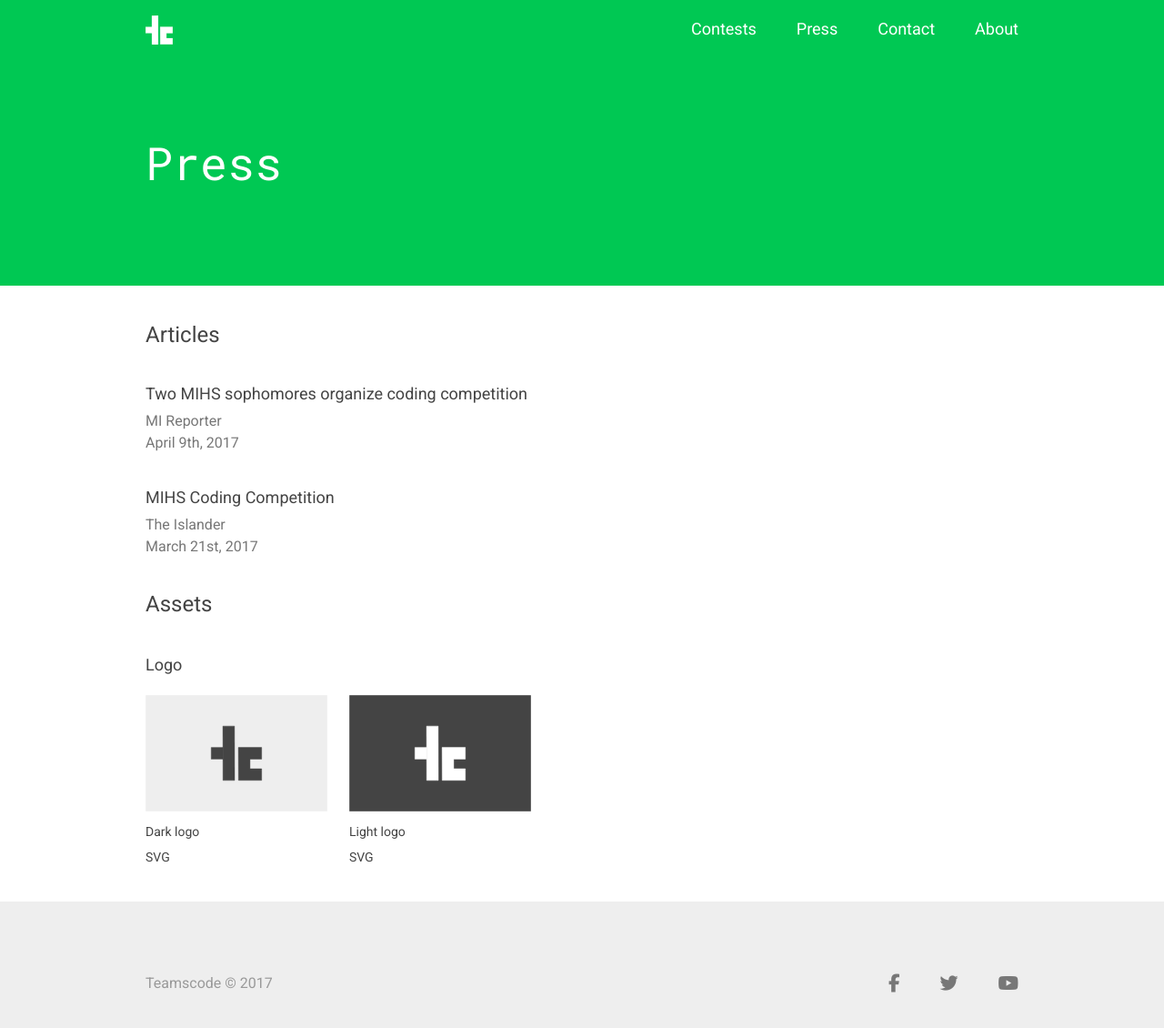
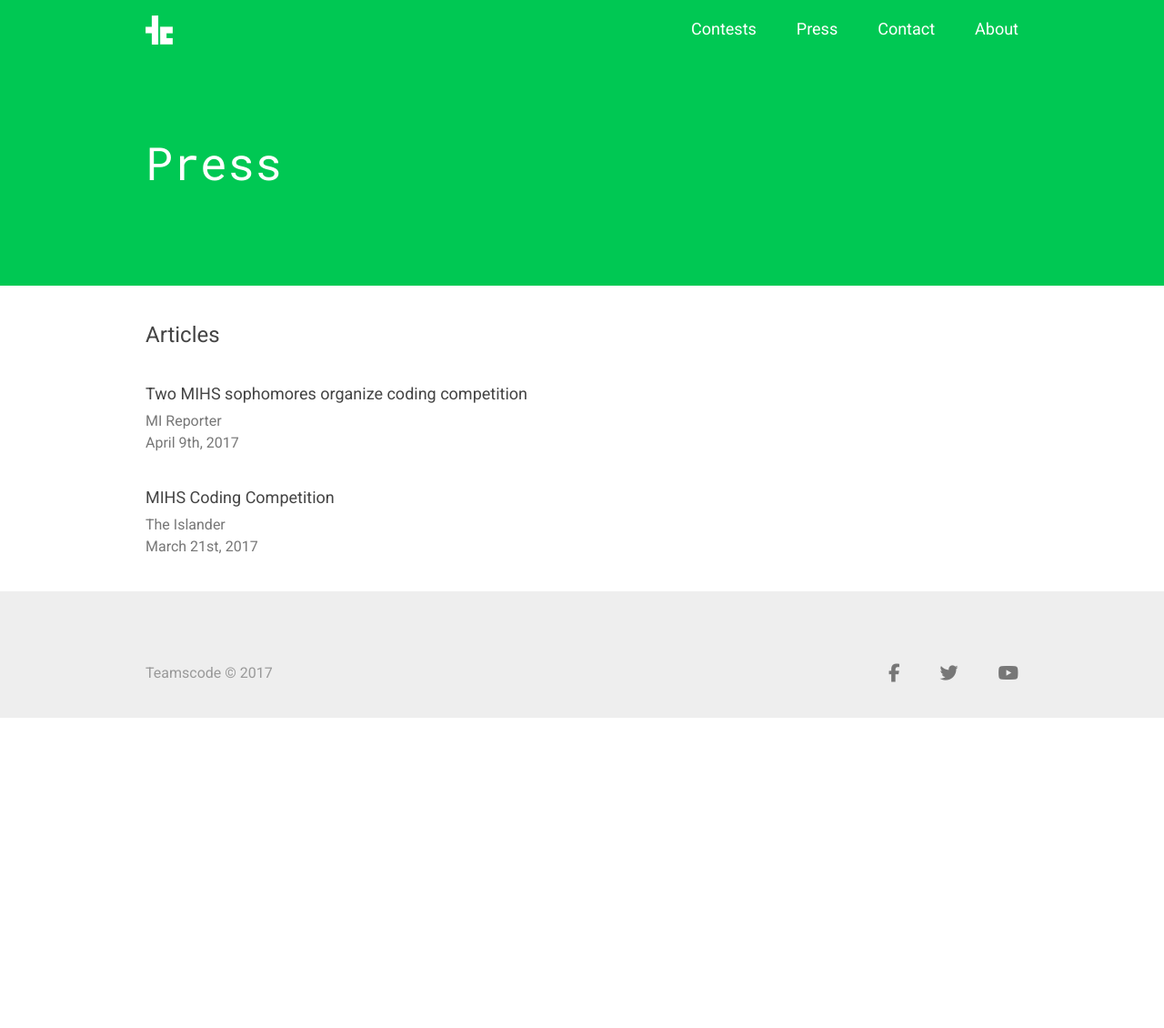
Before and after one commit to teamscode/teamscode.github.io, a Jekyll site: the page built from press.html, in a window 1280 px wide. Shown: the whole page at 91% size. Built offline with Jekyll 4.4.1, drawn with Linux system fonts in a browser that asks for light colours; nearby versions of some CDN libraries; after the commit the page ends 900 px from its top, so only the background shows below that.

Commit message:
Remove logos

```diff
--- a/press.html
+++ b/press.html
@@ -16,7 +16,7 @@ header: Press
       link=press.link %}
   {% endfor %}
 </div>
-<div class="h2">
+<!--<div class="h2">
   Assets
 </div>
 <div class="page-content-custom">
@@ -35,4 +35,4 @@ header: Press
       <a href="/assets/images/light_logo_bkg.svg">SVG</a>
     </div>
   </div>
-</div>
+</div>-->
```
